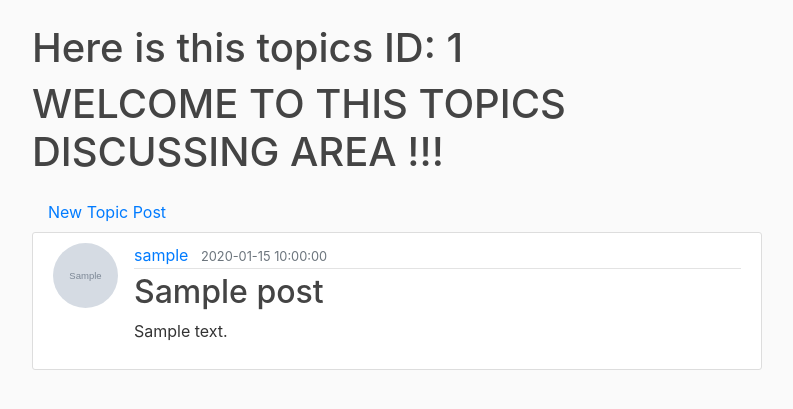
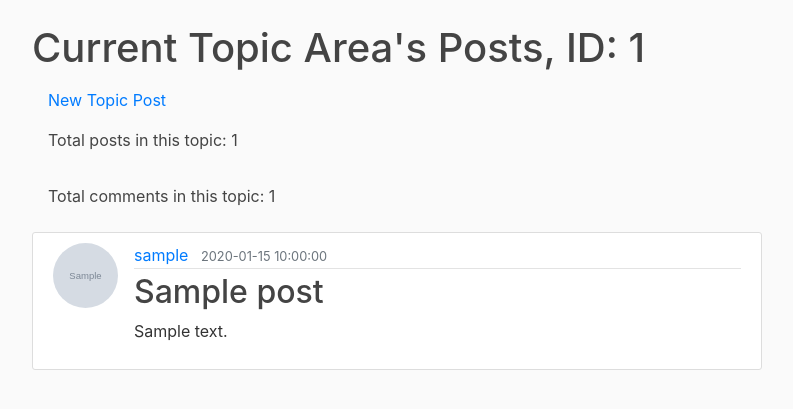
Before and after one commit to pronom8/Web-project, a Python web app: template flaskblog/templates/topic_posts.html in a window 1280 px wide. Shown: the part 56-465 px from the top of the page, without its empty margins (53-846 px from the left). Run offline with Jinja, Linux system fonts and the light colour scheme; the template is opened without the code that fills it: most values are stand-ins (such as "Sample title", 1, 10 or a date in 2020); grey boxes marked "Sample" are stand-in pictures; some libraries are stand-ins or nearby versions.

Commit message:
Updated topic_posts.html to correspond with the modern route

```diff
--- a/flaskblog/templates/topic_posts.html
+++ b/flaskblog/templates/topic_posts.html
@@ -1,45 +1,82 @@
+
+
+
 {% extends "layout.html" %}
 {% block content %}
+    <h1>Current Topic Area's Posts, ID: {{topic_id}}</h1>
 
 
-    {% if topic_id is none %}
-        <h2>Looks like the topic_id did not get trough, please refresh the site</h2>
-    {% else %}
-    <h1>Here is this topics ID: {{topic_id}}</h1>
 
-    <h1 class="mb-3"> WELCOME TO THIS TOPICS DISCUSSING AREA !!!</h1>
 
-    <a class="nav-item nav-link" href="{{ url_for('topic_post', topic_id = topic_id) }}">New Topic Post</a>
 
-    {% if current_user.username == 'admin' or current_user.username == 'admin123' %}
-    <a class="btn btn-secondary btn-sm mt-1 mb-1" href="{{ url_for('your_topic', topic_id = topic_id) }}">Delete Discussing area</a>
 
+
+
+    <a class="nav-item nav-link" href="{{ url_for('new_topic_post', topic_id = topic_id) }}">New Topic Post</a>
+
+
+    {% if topic %}
+        <p class="nav-item nav-link article-title">Total posts in this topic: {{ topic|length }}</p>
+
+        <p class="nav-item nav-link article-title">Total comments in this topic: {{ total_comments_count }}</p>
     {% endif %}
 
-    {% endif %}
 
-    {% for post in posts.items %}
-        {% if post.topic_id == topic_id %}
+
+
+    {% for post in topic %}
+
             <article class="media content-section">
-            <img class="rounded-circle article-img" src="{{ url_for('static', filename = 'profile_pics/'+ post.author.image_file) }}">
+            <img class="rounded-circle article-img" src="{{ url_for('static', filename = 'profile_pics/'+ post.image_file) }}">
+
                 <div class="media-body">
                     <div class="article-metadata">
-                <a class="mr-2" href="{{ url_for('user_posts', username=post.author.username) }}">{{ post.author.username }}</a>
+                        <a class="mr-2" href="{{ url_for('user_posts', username=post.username) }}">{{ post.username }}</a>
                         <small class="text-muted">{{ post.date_posted }}</small>
                     </div>
                     {% if post.id is not none %}
-                <h2><a class="article-title" href=" {{ url_for('your_topic_post', post_id=post.id) }}" >{{ post.title }}</a></h2>
+                    <h2><a class="article-title" href="{{ url_for('topic_post_comments', topic_id = topic_id, post_id = post.id) }}">{{ post.title }}</a></h2>
                     <p class="article-content">{{ post.content }}</p>
                     {% endif %}
                 </div>
             </article>
-        {% endif %}
-
 
     {% endfor %}
 
 
 
+    {% if current_user.username == 'admin' or current_user.username == 'admin123' %}
+      <button type="button" class="btn btn-secondary btn-sm mt-1 mb-1" data-toggle="modal" data-target="#deleteModal">Delete Topic?</button>
+    {% endif %}
+
+    <!-- Modal -->
+    <div class="modal fade" id="deleteModal" tabindex="-1" role="dialog" aria-labelledby="deleteModalLabel" aria-hidden="true">
+      <div class="modal-dialog" role="document">
+      <div class="modal-content">
+          <div class="modal-header">
+          <h5 class="modal-title" id="deleteModalLabel">Delete Post?</h5>
+          <button type="button" class="close" data-dismiss="modal" aria-label="Close">
+              <span aria-hidden="true">&times;</span>
+          </button>
+          </div>
+          <div class="modal-body">
+          are you sure you want to delete your topic
+          </div>
+          <div class="modal-footer">
+          <button type="button" class="btn btn-secondary" data-dismiss="modal">Close</button>
+          <form action="{{ url_for('delete_topic', topic_id = topic_id) }}" method="POST">
+              <input class="btn btn-danger" type="submit" value="Delete">
+          </form>
+          </div>
+      </div>
+      </div>
+  </div>
+
+
+
+{% with topic=topic, topic_id=topic_id, topic_post_id = topic_post_id %}
+{% endwith %}
+
 
 
 {% endblock content %}
```
Lines whose indentation alone changed are shown as unchanged.
